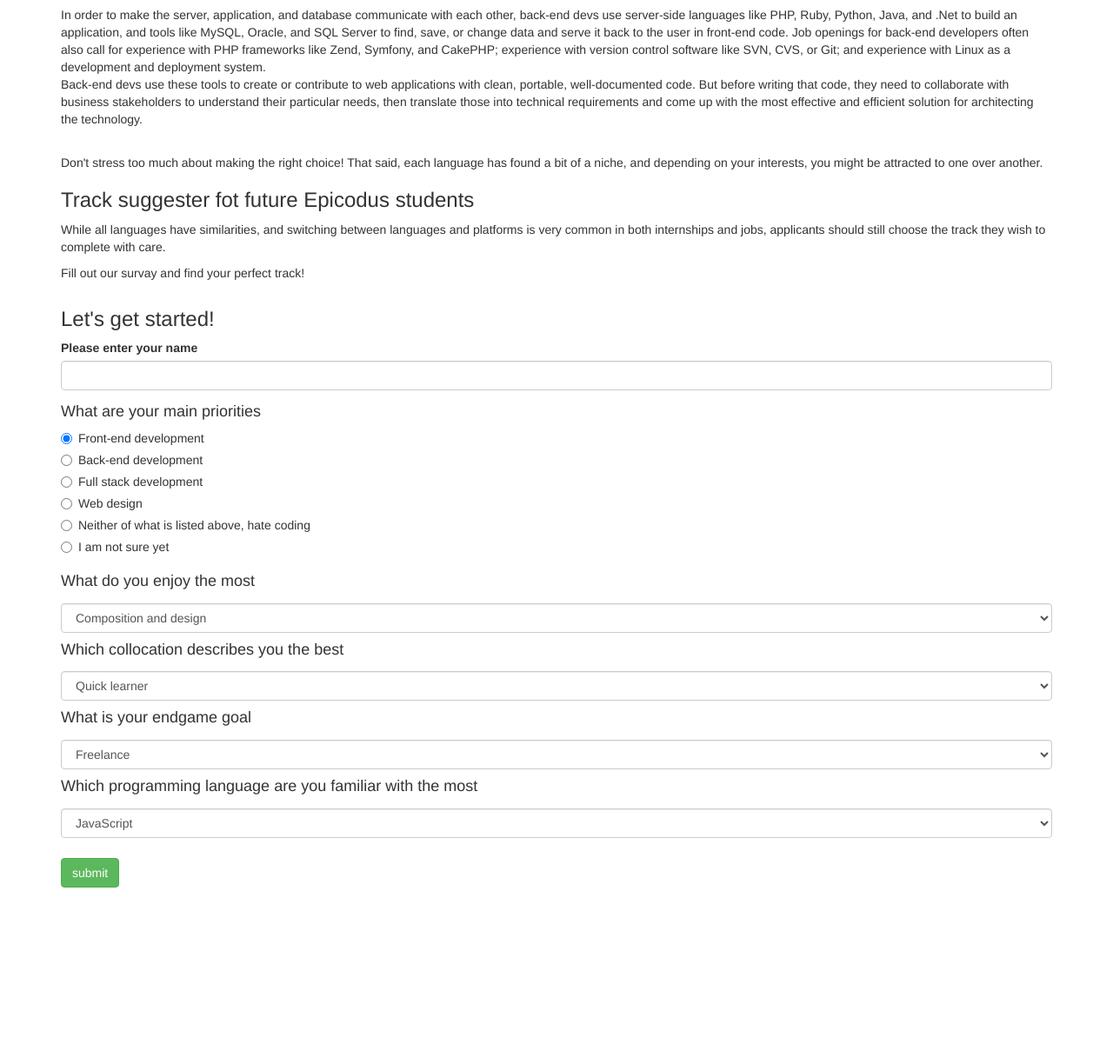
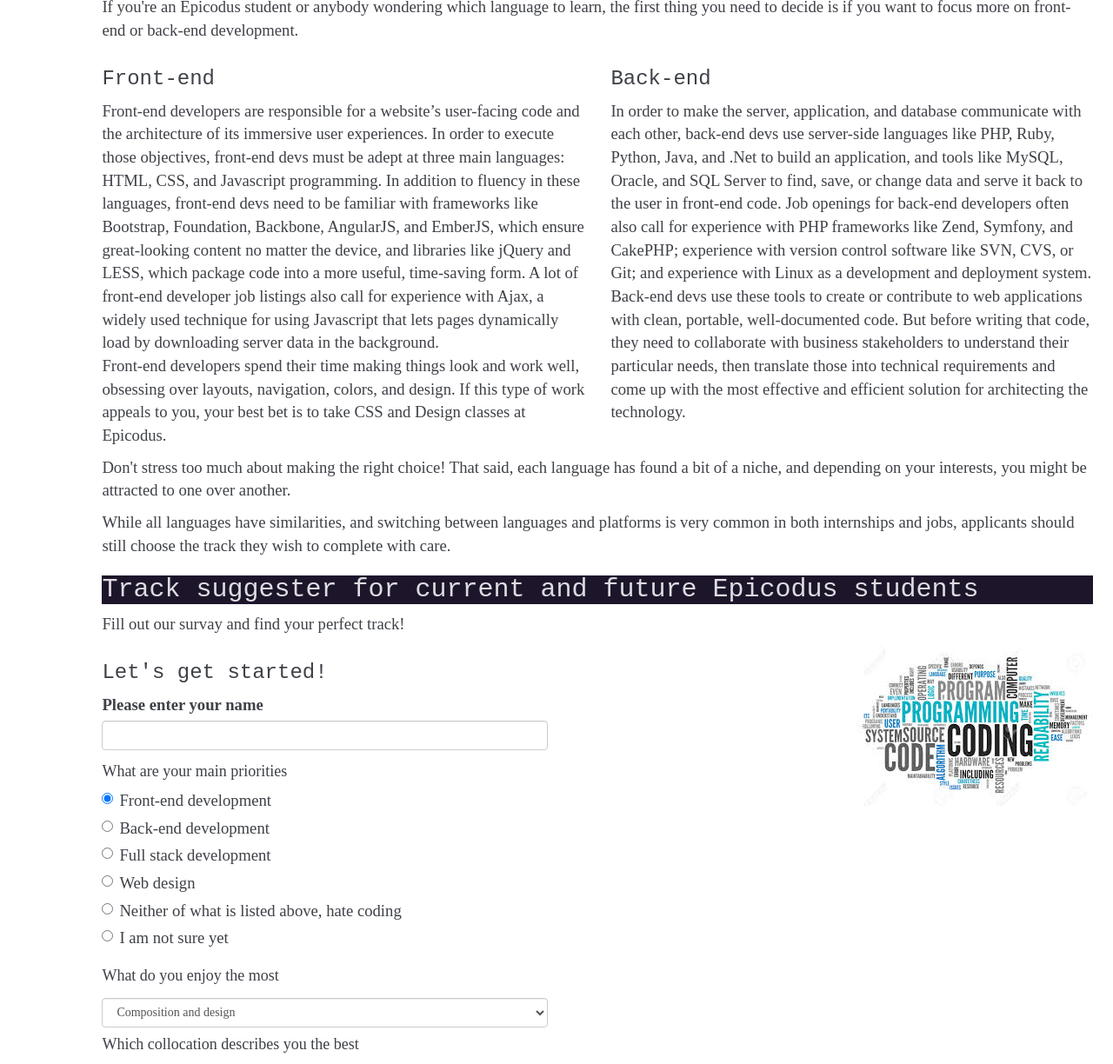
Before and after one commit to antieva/Track-Suggester, a plain HTML site: page index.html in a window 1280 px wide. Shown: the part 295-1519 px from the top of the page at 87% size. Before the commit the page ends 1316 px from the top, so only its background shows below. Drawn offline with Linux system fonts and the light colour scheme.

Commit message:
Add custom styles to css file. It will display the page with big dark header, a few paragraph some of which will be organized in two columns, survey's input windows will 45% shor, there will be a floating image to the right of surway.

```diff
--- a/css/styles.css
+++ b/css/styles.css
@@ -5,3 +5,49 @@
 button {
   margin-top: 2%;
 }
+body {
+  font-family: serif;
+  font-size: 14pt;
+  color: #3e4147;
+}
+
+.container {
+  margin-left: 8%;
+  margin-right: 8%;
+}
+
+header {
+  height: 260px;
+  text-align: center;
+  padding-top: 50px;
+  background-color: #1d162b;
+}
+
+h1, h2 {
+  color: #dedce2;
+  font-family: monospace;
+}
+
+h3 {
+  font-family:monospace;
+}
+
+h2#trackerHeading {
+  background-color: #1d162b;
+}
+
+#intro {
+  margin-top: 30px;
+}
+
+img {
+  float: right;
+}
+
+.short {
+  width: 45%;
+}
+
+form {
+  margin-bottom: 20px;
+}
--- a/index.html
+++ b/index.html
@@ -11,28 +11,41 @@
   <body>
     <div class="container">
       <header>
-        <h1>I JUST FINISHED MY 'INTRODUCTION TO PROGRAMMING' COURSE</h1>
+        <h1>I JUST FINISHED MY <strong>INTRODUCTION TO PROGRAMMING</strong> COURSE</h1>
         <h2>WHAT PROGRAMMING LANGUAGE SHOULD I LEARN NOW?</h2>
       </header>
+    </div>
 
+    <div class="container" id="intro">
       <p>If you're an Epicodus student or anybody wondering which language to learn, the first thing you need to decide is if you want to focus more on front-end or back-end development.</p>
-      <p>Front-end developers are responsible for a website’s user-facing code and the architecture of its immersive user experiences. In order to execute those objectives, front-end devs must be adept at three main languages: HTML, CSS, and Javascript programming. In addition to fluency in these languages, front-end devs need to be familiar with frameworks like Bootstrap, Foundation, Backbone, AngularJS, and EmberJS, which ensure great-looking content no matter the device, and libraries like jQuery and LESS, which package code into a more useful, time-saving form. A lot of front-end developer job listings also call for experience with Ajax, a widely used technique for using Javascript that lets pages dynamically load by downloading server data in the background.</p>
-      <p>In order to make the server, application, and database communicate with each other, back-end devs use server-side languages like PHP, Ruby, Python, Java, and .Net to build an application, and tools like MySQL, Oracle, and SQL Server to find, save, or change data and serve it back to the user in front-end code. Job openings for back-end developers often also call for experience with PHP frameworks like Zend, Symfony, and CakePHP; experience with version control software like SVN, CVS, or Git; and experience with Linux as a development and deployment system.
-      <br>Back-end devs use these tools to create or contribute to web applications with clean, portable, well-documented code. But before writing that code, they need to collaborate with business stakeholders to understand their particular needs, then translate those into technical requirements and come up with the most effective and efficient solution for architecting the technology.</p>
-      <br>
+      <div class="row">
+        <div class="col-md-6">
+          <h3>Front-end</h3>
+          <p>Front-end developers are responsible for a website’s user-facing code and the architecture of its immersive user experiences. In order to execute those objectives, front-end devs must be adept at three main languages: HTML, CSS, and Javascript programming. In addition to fluency in these languages, front-end devs need to be familiar with frameworks like Bootstrap, Foundation, Backbone, AngularJS, and EmberJS, which ensure great-looking content no matter the device, and libraries like jQuery and LESS, which package code into a more useful, time-saving form. A lot of front-end developer job listings also call for experience with Ajax, a widely used technique for using Javascript that lets pages dynamically load by downloading server data in the background.
+          <br>Front-end developers spend their time making things look and work well, obsessing over layouts, navigation, colors, and design. If this type of work appeals to you, your best bet is to take CSS and Design classes at Epicodus.</p>
+        </div>
+        <div class="col-md-6">
+          <h3>Back-end</h3>
+          <p>In order to make the server, application, and database communicate with each other, back-end devs use server-side languages like PHP, Ruby, Python, Java, and .Net to build an application, and tools like MySQL, Oracle, and SQL Server to find, save, or change data and serve it back to the user in front-end code. Job openings for back-end developers often also call for experience with PHP frameworks like Zend, Symfony, and CakePHP; experience with version control software like SVN, CVS, or Git; and experience with Linux as a development and deployment system.
+          <br>Back-end devs use these tools to create or contribute to web applications with clean, portable, well-documented code. But before writing that code, they need to collaborate with business stakeholders to understand their particular needs, then translate those into technical requirements and come up with the most effective and efficient solution for architecting the technology.</p>
+       </div>
+       </div>
       <p>Don't stress too much about making the right choice! That said, each language has found a bit of a niche, and depending on your interests, you might be attracted to one over another.</p>
-      <h3>Track suggester fot future Epicodus students</h3>
       <p>While all languages have similarities, and switching between languages and platforms is very common in both internships and jobs, applicants should still choose the track they wish to complete with care.</p>
+
+      <h2 id="trackerHeading">Track suggester for current and future Epicodus students</h2>
       <p>Fill out our survay and find your perfect track!</p>
     </div>
 
     <div class="container">
+
+      <img src="img/img1.jpeg" alt="words">
       <form class="survay">
 
         <h3>Let's get started!</h3>
         <div class="form-group">
           <label for="name">Please enter your name</label>
-          <input id="name" type="text" class="form-control">
+          <input id="name" type="text" class="form-control short">
         </div>
 
 
@@ -76,7 +89,7 @@
 
 
         <label class="control-label" for="enjoy"><h4>What do you enjoy the most</h4></label>
-        <select class="form-control" id="enjoy">
+        <select class="form-control short" id="enjoy">
           <option value="1">Composition and design</option>
           <option value="2">Colors, images and graphics</option>
           <option value="3">Logic building and technological Challenge</option>
@@ -85,7 +98,7 @@
         </select>
 
         <label class="control-label" for="describe"><h4>Which collocation describes you the best</h4></label>
-        <select class="form-control" id="describe">
+        <select class="form-control short" id="describe">
           <option value="1">Quick learner</option>
           <option value="2">Good team player</option>
           <option value="3">Great at time and task management</option>
@@ -93,7 +106,7 @@
         </select>
 
         <label class="control-label" for="goal"><h4>What is your endgame goal</h4></label>
-        <select class="form-control" id="goal">
+        <select class="form-control short" id="goal">
           <option value="1">Freelance</option>
           <option value="2">Get hired by large company like Microsoft</option>
           <option value="3">Set up a startup</option>
@@ -101,7 +114,7 @@
         </select>
 
         <label class="control-label" for="spareaTime"><h4>Which programming language are you familiar with the most </h4></label>
-        <select class="form-control" id="spareTime">
+        <select class="form-control short" id="spareTime">
           <option value="1">JavaScript</option>
           <option value="2">Ruby</option>
           <option value="3">CSS</option>
@@ -109,7 +122,7 @@
           <option value="5">None</option>
         </select>
 
-        <button type="submit" class="btn btn-success">submit</button>
+        <button type="submit" class="btn btn-info">SUBMIT</button>
 
       </form>
 
```
Also changed, not shown: img/hourofcode.png (added), img/img1.jpeg (added), img/tumblr_inline_mna1g31H7q1qz4rgp.jpg (added).
